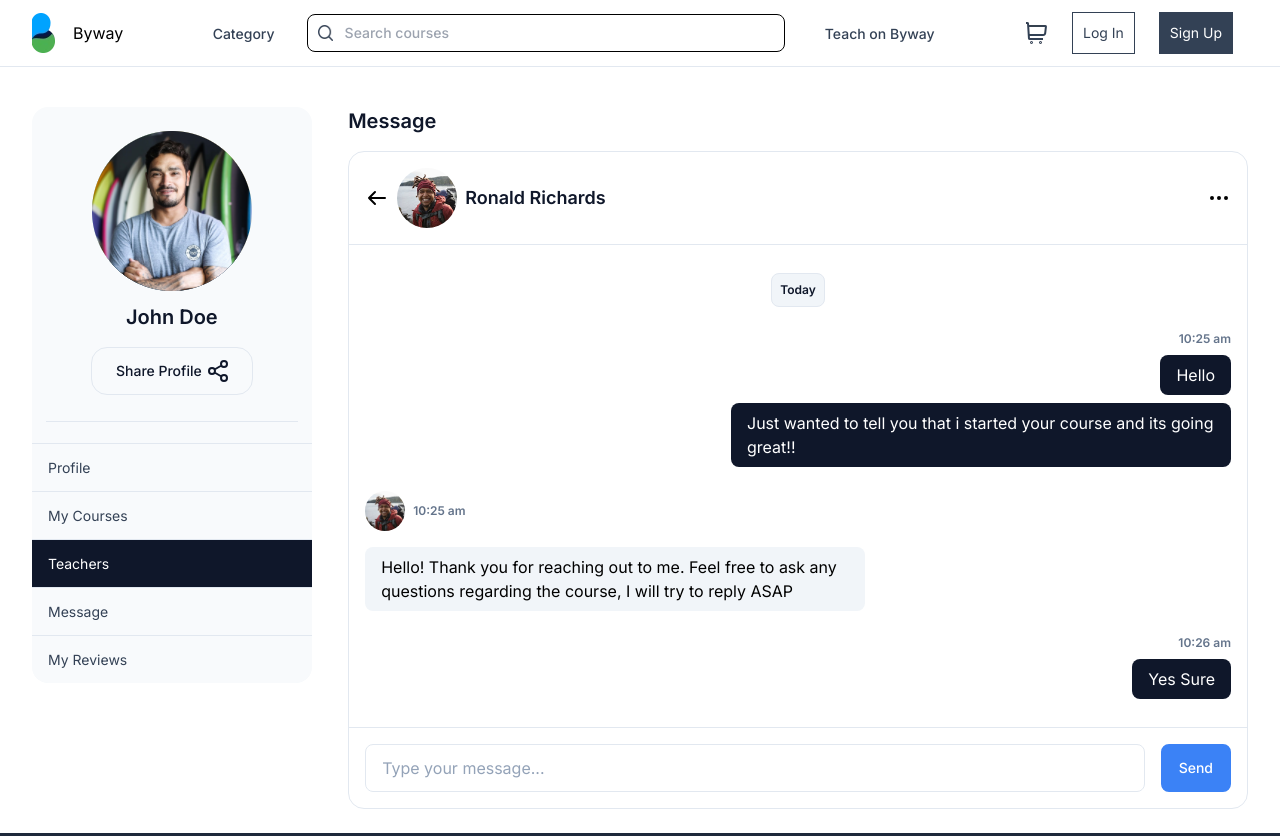
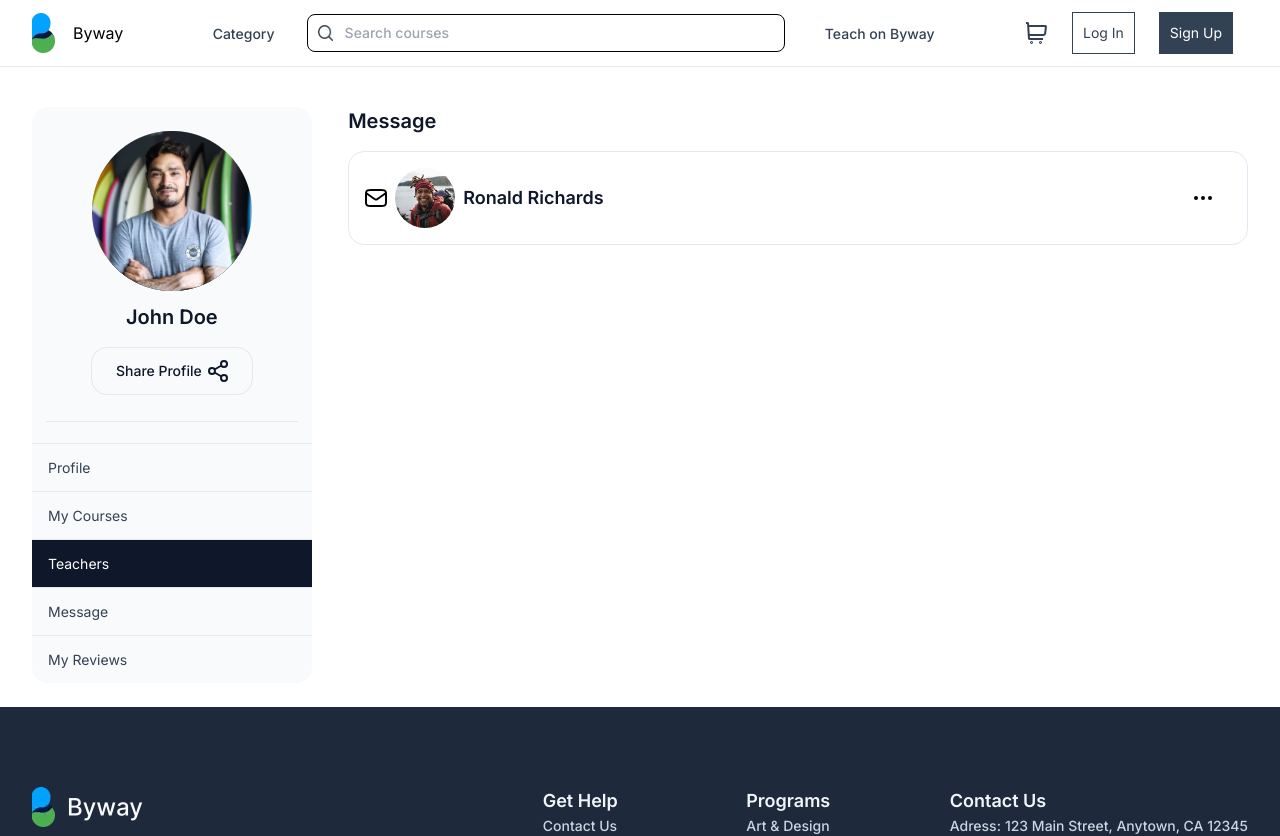
Before and after one commit to CodeFlamesk/Learning-Management-System, a React (Vite) app: page /myprofile/teachers in a window 1280 px wide. Shown: the top 836 px of the page. Built offline with nearby package versions, Linux system fonts and the light colour scheme.

Commit message:
ready function chat

```diff
--- a/src/components/CoursesPageCard/icon/Reviews.jsx
+++ b/src/components/CoursesPageCard/icon/Reviews.jsx
@@ -2,9 +2,7 @@
 const ReviewsIcon = () => {
 	return (
 		<svg width="24.000000" height="24.000000" viewBox="0 0 24 24" fill="none" xmlns="http://www.w3.org/2000/svg" xmlns:xlink="http://www.w3.org/1999/xlink">
-			<desc>
-				Created with Pixso.
-			</desc>
+
 			<defs>
 				<clipPath id="clip930_12891">
 					<rect id="award-03" width="24.000000" height="24.000000" fill="white" fill-opacity="0" />
--- a/src/components/Footer/Footer.jsx
+++ b/src/components/Footer/Footer.jsx
@@ -50,7 +50,7 @@ export const LinkSocial = ({ styleAll, styleIcon }) => {
 const Footer = () => {
 
     return (
-        <div className=' bg-grey-800 px-5 sm:px-8 '>
+        <div className=' bg-grey-800 px-5 sm:px-8 mt-auto '>
             <div className='flex  flex-col max-w-screen-xl mx-auto  sm:flex-row justify-between pb-14 pt-7 md:gap-6 md:pt-20 md:pb-25 '>
                 <div className='basis-[42%] md:basis-[33%]' >
                     <img src={logoFooter} alt="Logo" />
--- a/src/components/ProfilePage/Message.jsx
+++ b/src/components/ProfilePage/Message.jsx
@@ -39,7 +39,6 @@ const Message = () => {
             </div>
             <div className="flex flex-col p-4 w-full border  border-grey-border rounded-2xl mt-4 gap-4">
                 <div className="flex  w-full items-center">
-
                     <img src={AuthorDevonImg} alt="AuthorDevonImg" className="w-10 h-10 rounded-full" />
                     <Subheading title="Devon Lane" styles="pl-2" />
                     <SmallText title="18th March, 2024" styles="ml-auto" />
--- a/src/components/ProfilePage/ProfileLayot.jsx
+++ b/src/components/ProfilePage/ProfileLayot.jsx
@@ -15,7 +15,7 @@ const ProfileLayout = () => {
         <>
 
             <Header />
-            <Container styles="pt-6 tb:pt-10">
+            <Container styles="pt-6 tb:pt-10 mb-auto">
 
                 <div className="flex flex-col tb:flex-row tb:justify-between gapx-4 relative ">
 
@@ -23,7 +23,7 @@ const ProfileLayout = () => {
 
 
 
-                    <div className="flex tb:basis-[74%]">
+                    <div className="flex tb:basis-[74%]  overflow-hidden ">
                         <Outlet />
                     </div>
                 </div>
--- a/src/components/ProfilePage/Teachers.jsx
+++ b/src/components/ProfilePage/Teachers.jsx
@@ -4,6 +4,9 @@ import Subtitle from "@components/ui/Subtitle";
 import ArrowIconBack from "./icon/ArrowIconBack";
 import DotsIcon from "./icon/DotsIcon";
 import { useState, useEffect, useRef } from "react";
+import SendIcon from "./icon/SendIcon";
+import SmallText from "@components/ui/SmallText";
+import CloseIcon from "./icon/CloseIcon";
 
 const formatTime = (date) => {
     const formatter = new Intl.DateTimeFormat('en-US', {
@@ -18,6 +21,10 @@ const Teachers = () => {
 
     const [sendMessage, setSendMessage] = useState('');
     const [saveMessages, setSaveMessages] = useState([]);
+    const [openChat, setOpenChat] = useState();
+    const [more, setMore] = useState();
+    const [delate, setDelate] = useState();
+
     const handleSendMessage = (event) => {
         event.preventDefault();
         if (sendMessage.trim()) {
@@ -32,7 +39,7 @@ const Teachers = () => {
             messagesEndRef.current.scrollIntoView({ behavior: 'smooth', block: 'end' });
 
         }
-    }, [saveMessages]);
+    }, [saveMessages, openChat]);
 
 
 
@@ -40,18 +47,49 @@ const Teachers = () => {
 
     return (
 
-        <div className="flex flex-col w-full pb-6 overflow-hidden">
+        <div className="flex flex-col w-full pb-6 mb-auto">
             <Subheading title="Message" />
-            <div className="flex flex-col  border border-grey-border py-4 rounded-2xl mt-4 overflow-hidden ">
-                <div className="flex justify-between items-center gap-4 px-4 pb-4 ">
-                    <div className="flex gap-2 items-center">
-                        <ArrowIconBack />
+            {!delate &&
+                <div
+                    className={`flex flex-col border border-grey-border pt-4 rounded-2xl mt-4 overflow-hidden group: ${!openChat ? ' hover:border-blue hover:bg-blue-lite   group  transition-all duration-300' : ''}`}
+                >
+                    <div className="flex px-4 pb-4 flex-col justify-center">
+                        <div className="flex items-center justify-between relative">
+                            <div htmlFor="buttonmassege" className="flex items-center gap-2 relative">
+                                <button
+                                    id="buttonmassege"
+                                    className={`pointer transition-transform duration-300  ${!openChat ? 'group-hover:text-blue' : ''}`}
+                                    onClick={() => setOpenChat(!openChat)} >
+                                    {openChat ? <ArrowIconBack /> : <SendIcon />}
+                                </button>
                                 <img src={AuthorRonaldImg} alt="Ronald Richards" className="w-[60px] h-[60px] rounded-full" />
                                 <Subtitle title="Ronald Richards" />
                             </div>
-                    <DotsIcon />
+                            {!openChat && saveMessages.length > 0 ? (
+                                <SmallText title={saveMessages[saveMessages.length - 1].time} />
+                            ) : (
+                                <button onClick={() => setMore(!more)}>{more ? (<div className="flex  p-4 justify-center items-center absolute gap-6 border-2 border-sl-blue  rounded-lg top-0 right-0">
+                                    <button onClick={setDelate}>  <p className="text-red-youtube hover:scale-110 duration-300 transition-all ">Delate</p></button>
+                                    <CloseIcon />
+                                </div>)
+                                    : (<div className="mr-4"><DotsIcon /></div>)}</button>
+
+                            )}
                         </div>
-                <div className="flex flex-col border-y border-grey-border pt-7 px-4 overflow-y-auto overflow-x-hidden max-h-[490px] custom-scrollbar ">
+
+                        {!openChat && saveMessages.length > 0 && (
+
+                            <div className="font-medium text-base text-grey-900  pt-4 truncate  ... ">
+                                {saveMessages[saveMessages.length - 1].text}
+                            </div>
+
+
+                        )}
+                    </div>
+
+
+                    {
+                        openChat && (<>   <div className="flex flex-col border-y border-grey-border pt-7 px-4 overflow-y-auto overflow-x-hidden max-h-[490px] custom-scrollbar ">
                             <div className="mx-auto text-center p-2 border border-grey-border bg-grey-100 rounded-lg text-xs text-grey-900 font-semibold  max-w-max ">Today</div>
                             <p className="chat-time  text-end mt-6">10:25 am</p>
                             <p className="chat-my-message">Hello</p>
@@ -68,13 +106,13 @@ const Teachers = () => {
                                 <div key={index}>
                                     <p className="chat-time  text-end mt-6 ">{msgi.time}</p>
                                     <p className="chat-my-message break-words ">{msgi.text}</p>
-
-                        </div>))}
+                                </div>
+                            ))}
                             <div ref={messagesEndRef} className="pt-7" />
 
                         </div>
 
-                <form className="flex px-4 pt-4  gap-4" onSubmit={handleSendMessage}>
+                            <form className="flex px-4 py-4  gap-4" onSubmit={handleSendMessage}>
                                 <label htmlFor="typeMessage" className="w-full">
                                     <input
                                         id="typeMessage"
@@ -88,7 +126,12 @@ const Teachers = () => {
 
                                 <button type="submit" className=" py-[13] px-4 bg-blue rounded-lg text-sm text-white font-medium hover:bg-white hover:text-black box-border border-2 border-blue  duration-300 max-h-12  ">Send</button>
                             </form>
+                        </>
+                        )
+                    }
+
                 </div>
+            }
         </div>
 
     );
--- /dev/null
+++ b/src/components/ProfilePage/icon/CloseIcon.jsx
@@ -0,0 +1,12 @@
+const CloseIcon = () => {
+	return (
+		<svg width="26.000000" height="26.000000" viewBox="0 0 26 26" fill="none" xmlns="http://www.w3.org/2000/svg" xmlns:xlink="http://www.w3.org/1999/xlink">
+			<defs />
+			<path id="path" d="M13 26C11.27 26 9.61 25.66 8.02 25.01C6.43 24.35 5.02 23.41 3.8 22.19C2.58 20.97 1.64 19.56 0.98 17.97C0.32 16.38 0 14.72 0 13C0 11.27 0.32 9.61 0.98 8.02C1.64 6.43 2.58 5.02 3.8 3.8C5.02 2.58 6.43 1.64 8.02 0.98C9.61 0.33 11.27 0 13 0C14.72 0 16.38 0.33 17.97 0.98C19.56 1.64 20.97 2.58 22.19 3.8C23.41 5.02 24.35 6.43 25.01 8.02C25.67 9.61 26 11.27 26 13C26 14.72 25.67 16.38 25.01 17.97C24.35 19.56 23.41 20.97 22.19 22.19C20.97 23.41 19.56 24.35 17.97 25.01C16.38 25.66 14.72 26 13 26ZM13 2C11.54 2 10.13 2.27 8.79 2.83C7.44 3.39 6.25 4.19 5.22 5.22C4.19 6.25 3.39 7.44 2.83 8.79C2.27 10.13 2 11.54 2 13C2 14.45 2.27 15.86 2.83 17.2C3.39 18.55 4.19 19.74 5.22 20.77C6.25 21.8 7.44 22.6 8.79 23.16C10.13 23.72 11.54 24 13 24C14.45 24 15.86 23.72 17.2 23.16C18.55 22.6 19.74 21.8 20.77 20.77C21.8 19.74 22.6 18.55 23.16 17.2C23.72 15.86 24 14.45 24 13C24 11.54 23.72 10.13 23.16 8.79C22.6 7.44 21.8 6.25 20.77 5.22C19.74 4.19 18.55 3.39 17.2 2.83C15.86 2.27 14.45 2 13 2Z" fill="#000000" fill-opacity="1.000000" fill-rule="nonzero" />
+			<path id="path" d="M8.76 18.24C8.48 18.24 8.24 18.14 8.05 17.95C7.58 17.48 7.58 17.01 8.05 16.54L16.54 8.04C17.01 7.56 17.48 7.55 17.97 8.02C18.46 8.49 18.46 8.97 18 9.45L9.45 18C9.25 18.17 9.02 18.25 8.76 18.24Z" fill="#000000" fill-opacity="1.000000" fill-rule="nonzero" />
+			<path id="path" d="M17.24 18.24C16.96 18.23 16.73 18.14 16.54 17.95L8.05 9.45C7.64 8.99 7.66 8.53 8.1 8.1C8.53 7.66 8.99 7.64 9.45 8.04L18 16.54C18.21 16.73 18.31 16.98 18.31 17.27C18.31 17.55 18.21 17.8 18 18C17.78 18.18 17.52 18.27 17.24 18.24Z" fill="#000000" fill-opacity="1.000000" fill-rule="nonzero" />
+		</svg>
+
+	);
+};
+export default CloseIcon;
--- /dev/null
+++ b/src/components/ProfilePage/icon/SendIcon.jsx
@@ -0,0 +1,9 @@
+const SendIcon = () => {
+	return (
+		<svg width="22.007812" height="18.000000" viewBox="0 0 22.0078 18" fill="none" xmlns="http://www.w3.org/2000/svg" xmlns:xlink="http://www.w3.org/1999/xlink">
+			<defs />
+			<path id="Icon" d="M16.2 1C17.88 1 18.72 1 19.36 1.32C19.93 1.61 20.38 2.07 20.67 2.63C21 3.27 21 4.11 21 5.79L21 12.2C21 13.88 21 14.72 20.67 15.36C20.38 15.92 19.93 16.38 19.36 16.67C18.72 17 17.88 17 16.2 17L5.8 17C4.12 17 3.28 17 2.64 16.67C2.07 16.38 1.61 15.92 1.33 15.36C1 14.72 1 13.88 1 12.2L1 5.79C1 4.11 1 3.27 1.33 2.63C1.61 2.07 2.07 1.61 2.64 1.32C3.28 1 4.12 1 5.8 1L16.2 1ZM1 4L9.16 9.71C9.83 10.17 10.16 10.4 10.52 10.49C10.83 10.57 11.16 10.57 11.48 10.49C11.84 10.4 12.17 10.17 12.83 9.71L21 4" stroke="#000000" stroke-opacity="1.000000" stroke-width="2.000000" stroke-linejoin="round" stroke-linecap="round" />
+		</svg>
+	);
+};
+export default SendIcon;
--- a/src/components/ui/Container.jsx
+++ b/src/components/ui/Container.jsx
@@ -1,5 +1,5 @@
 
-const Container = ({    children, styles}) => {
+const Container = ({ children, styles }) => {
     return (
 
         <div className={`max-w-screen-ct mx-auto px-5 sm:px-8  ${styles}`} >
--- a/tailwind.config.js
+++ b/tailwind.config.js
@@ -80,6 +80,7 @@ module.exports = {
       "grey": "#334155",
       "blue": "#3B82F6",
       "yellow": "#FEC84B",
+      "blue-lite": "#dbf4fa",
       "sl-blue": "#7FA3D6",
       "blue-600": "#1479FF",
       "grey-text-light": "#64748B",
```
Lines whose indentation alone changed are shown as unchanged.
